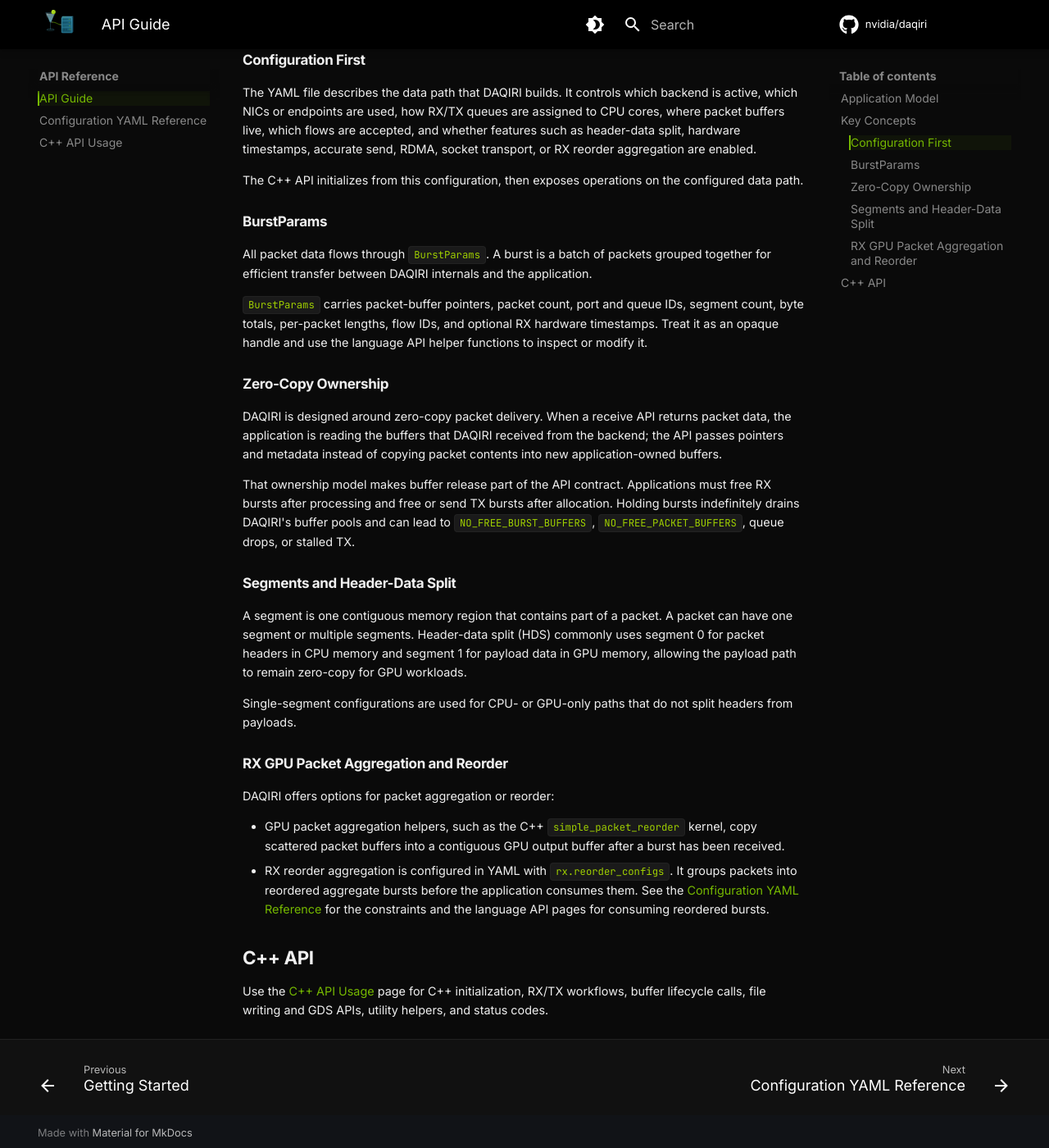
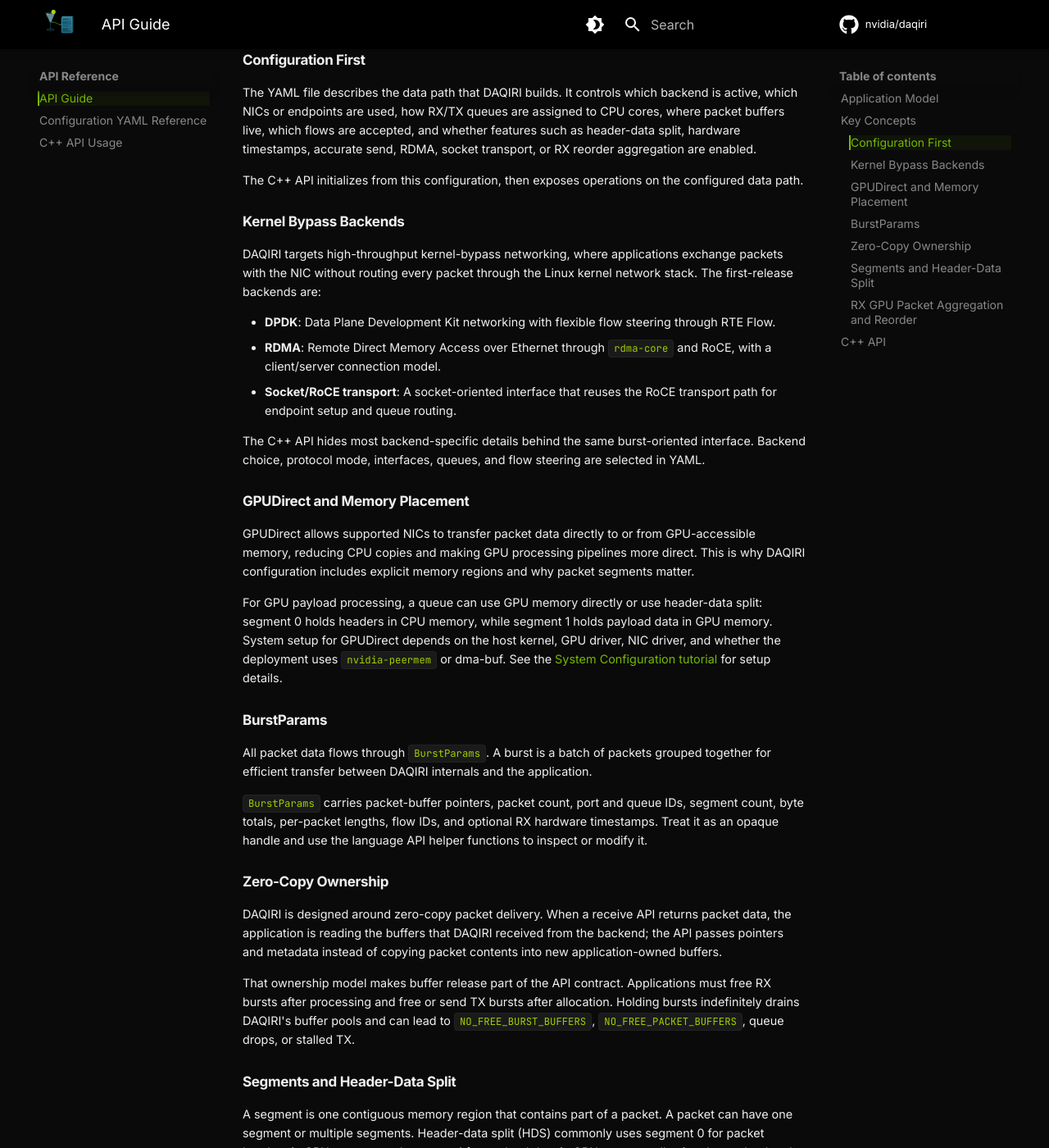
Before and after one commit to NVIDIA/daqiri, an MkDocs documentation site: the page built from docs/api-reference/index.md, in a window 1280 px wide and 1400 px high, scrolled down 810 px. Shown: the whole window at 82% size. Built offline with MkDocs 1.6.1 and Material for MkDocs 9.7.7, drawn with Linux system fonts in a browser that asks for light colours; comment, search, counter and statistics services are not loaded.

Commit message:
#69 - Move background concepts into API guide
Signed-off-by: Denis Leshchev <dleshchev@nvidia.com>

```diff
--- a/docs/api-reference/index.md
+++ b/docs/api-reference/index.md
@@ -39,6 +39,37 @@
 
 The C++ API initializes from this configuration, then exposes operations on the
 configured data path.
+
+### Kernel Bypass Backends
+
+DAQIRI targets high-throughput kernel-bypass networking, where applications exchange
+packets with the NIC without routing every packet through the Linux kernel network
+stack. The first-release backends are:
+
+- **DPDK**: Data Plane Development Kit networking with flexible flow steering through
+  RTE Flow.
+- **RDMA**: Remote Direct Memory Access over Ethernet through `rdma-core` and RoCE,
+  with a client/server connection model.
+- **Socket/RoCE transport**: A socket-oriented interface that reuses the RoCE transport
+  path for endpoint setup and queue routing.
+
+The C++ API hides most backend-specific details behind the same burst-oriented
+interface. Backend choice, protocol mode, interfaces, queues, and flow steering are
+selected in YAML.
+
+### GPUDirect and Memory Placement
+
+GPUDirect allows supported NICs to transfer packet data directly to or from
+GPU-accessible memory, reducing CPU copies and making GPU processing pipelines more
+direct. This is why DAQIRI configuration includes explicit memory regions and why
+packet segments matter.
+
+For GPU payload processing, a queue can use GPU memory directly or use header-data
+split: segment 0 holds headers in CPU memory, while segment 1 holds payload data in GPU
+memory. System setup for GPUDirect depends on the host kernel, GPU driver, NIC driver,
+and whether the deployment uses `nvidia-peermem` or dma-buf. See the
+[System Configuration tutorial](../tutorials/system_configuration.md#enable-gpudirect)
+for setup details.
 
 ### BurstParams
 
--- a/mkdocs.yml
+++ b/mkdocs.yml
@@ -52,7 +52,6 @@
     - Configuration YAML Reference: api-reference/configuration.md
     - C++ API Usage: api-reference/cpp.md
   - Tutorials:
-    - Background: tutorials/background.md
     - System Configuration: tutorials/system_configuration.md
     - Benchmarking Examples: tutorials/benchmarking_examples.md
     - Configuration YAML Walkthrough: tutorials/configuration-walkthrough.md
```
Also changed, not shown: AGENTS.md (+1 -1 lines), README.md (+0 -1 lines), docs/getting-started.md (+1 -1 lines), docs/index.html (+9 -10 lines), docs/tutorials/background.md (deleted, +0 -47 lines), docs/tutorials/system_configuration.md (+6 -3 lines).
